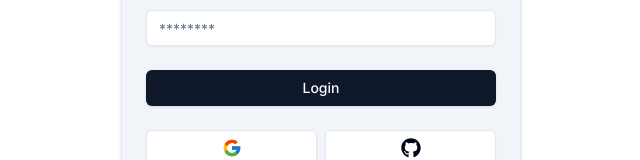
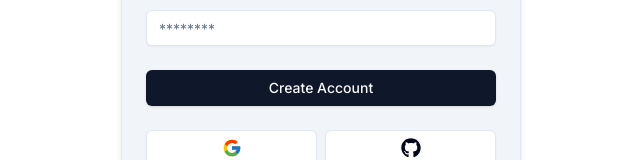
Before and after one commit to Yanuarprayoga9/NEXTAUTH-V5, a Next.js app: page /auth/register in a window 1280 px wide. Shown: the part 440-600 px from the top of the page, without its empty margins (319-959 px from the left). Built offline with nearby package versions, Linux system fonts and the light colour scheme.

Commit message:
fix error data.error at register on submit

```diff
--- a/components/auth/register-form.tsx
+++ b/components/auth/register-form.tsx
@@ -19,6 +19,7 @@ import { useForm } from "react-hook-form";
 import { FormError } from "../form-error";
 import { FormSuccess } from "../form-success";
 import { register } from "@/actions/register";
+
 export const RegisterForm = () => {
   const [isPending, startTransition] = useTransition();
   const [error, setError] = useState<string | undefined>("");
@@ -27,7 +28,6 @@ export const RegisterForm = () => {
   const form = useForm<z.infer<typeof RegisterSchema>>({
     resolver: zodResolver(RegisterSchema),
     defaultValues: {
-      name: "",
       email: "",
       password: "",
     },
@@ -37,14 +37,16 @@ export const RegisterForm = () => {
     startTransition(() => {
       register(values)
         .then((data) => {
-          setSuccess(data.success);
-          setError(data.error);
+          setSuccess(data.success)
+          setError(data.error)
         })
         .catch((error) => {
-          setError(error.message);
+          // ... handle errors here
+          setError(error.message)
         });
     });
   };
+
 return (
   <CardWrapper
     headerLabel="Register"
@@ -111,7 +113,7 @@ export const RegisterForm = () => {
         <FormError message={error} />
         <FormSuccess message={success} />
         <Button disabled={isPending} className="w-full" type="submit">
-            Login
+          Create Account
         </Button>
       </form>
     </Form>
```
Lines whose indentation alone changed are shown as unchanged.
